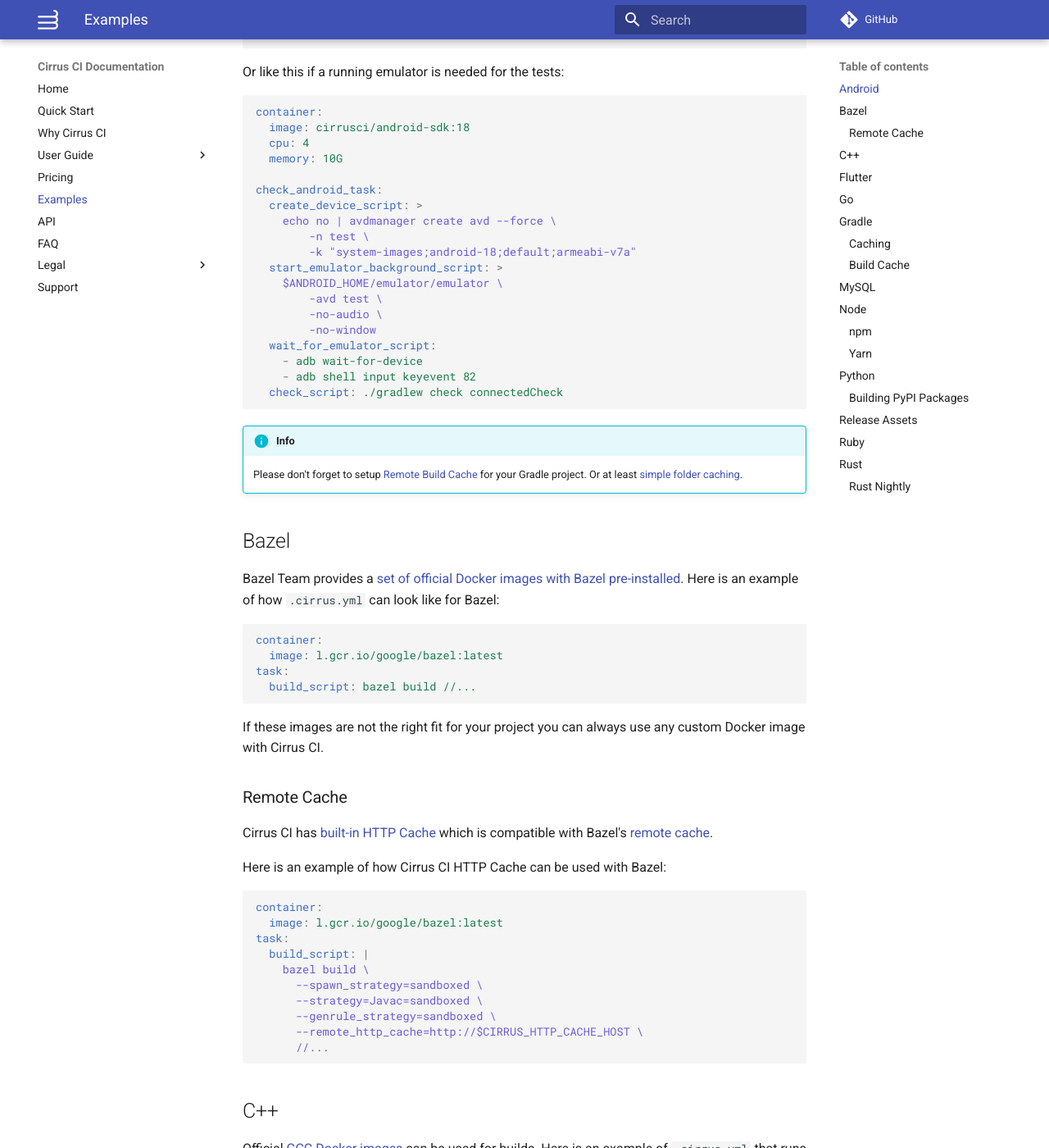
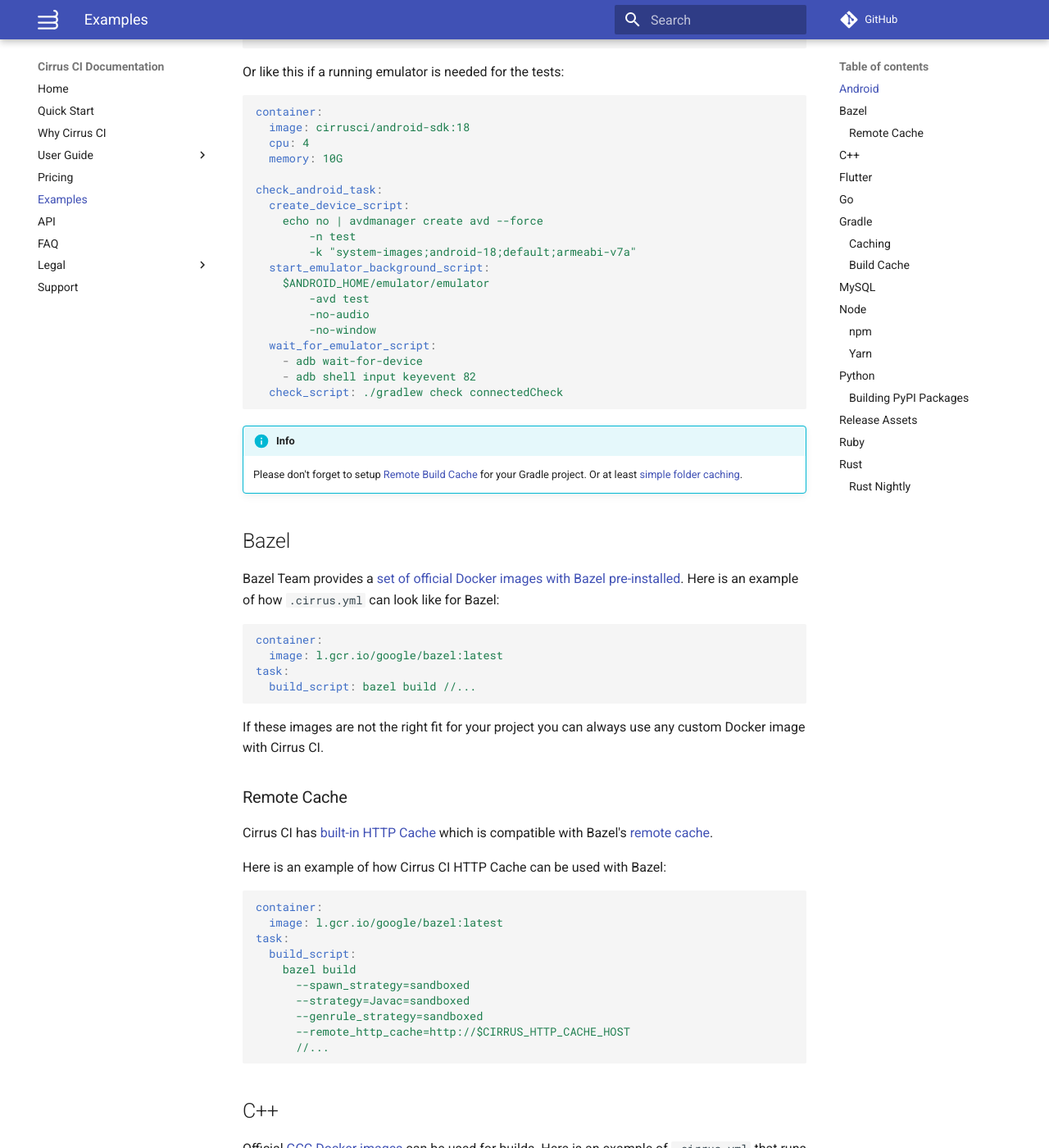
Before and after one commit to cirruslabs/cirrus-ci-docs, an MkDocs documentation site: the page built from docs/examples.md, in a window 1280 px wide and 1400 px high, scrolled down 381 px. Shown: the whole window at 82% size. Built offline with MkDocs 1.6.1 and Material for MkDocs 9.7.7, drawn with Linux system fonts in a browser that asks for light colours; comment, search, counter and statistics services are not loaded.

Commit message:
Change syntax of YAML multiline strings (#202)
I think it's cleaner with the same result.

````diff
--- a/docs/examples.md
+++ b/docs/examples.md
@@ -23,14 +23,14 @@ container:
   memory: 10G
 
 check_android_task:
-  create_device_script: >
-    echo no | avdmanager create avd --force \
-        -n test \
+  create_device_script:
+    echo no | avdmanager create avd --force
+        -n test
         -k "system-images;android-18;default;armeabi-v7a"
-  start_emulator_background_script: >
-    $ANDROID_HOME/emulator/emulator \
-        -avd test \
-        -no-audio \
+  start_emulator_background_script:
+    $ANDROID_HOME/emulator/emulator
+        -avd test
+        -no-audio
         -no-window
   wait_for_emulator_script:
     - adb wait-for-device
@@ -65,12 +65,12 @@ Here is an example of how Cirrus CI HTTP Cache can be used with Bazel:
 container:
   image: l.gcr.io/google/bazel:latest
 task:
-  build_script: |
-    bazel build \
-      --spawn_strategy=sandboxed \
-      --strategy=Javac=sandboxed \
-      --genrule_strategy=sandboxed \
-      --remote_http_cache=http://$CIRRUS_HTTP_CACHE_HOST \
+  build_script:
+    bazel build
+      --spawn_strategy=sandboxed
+      --strategy=Javac=sandboxed
+      --genrule_strategy=sandboxed
+      --remote_http_cache=http://$CIRRUS_HTTP_CACHE_HOST
       //...
 ```
 
````
Also changed, not shown: docs/guide/writing-tasks.md (+1 -1 lines).
